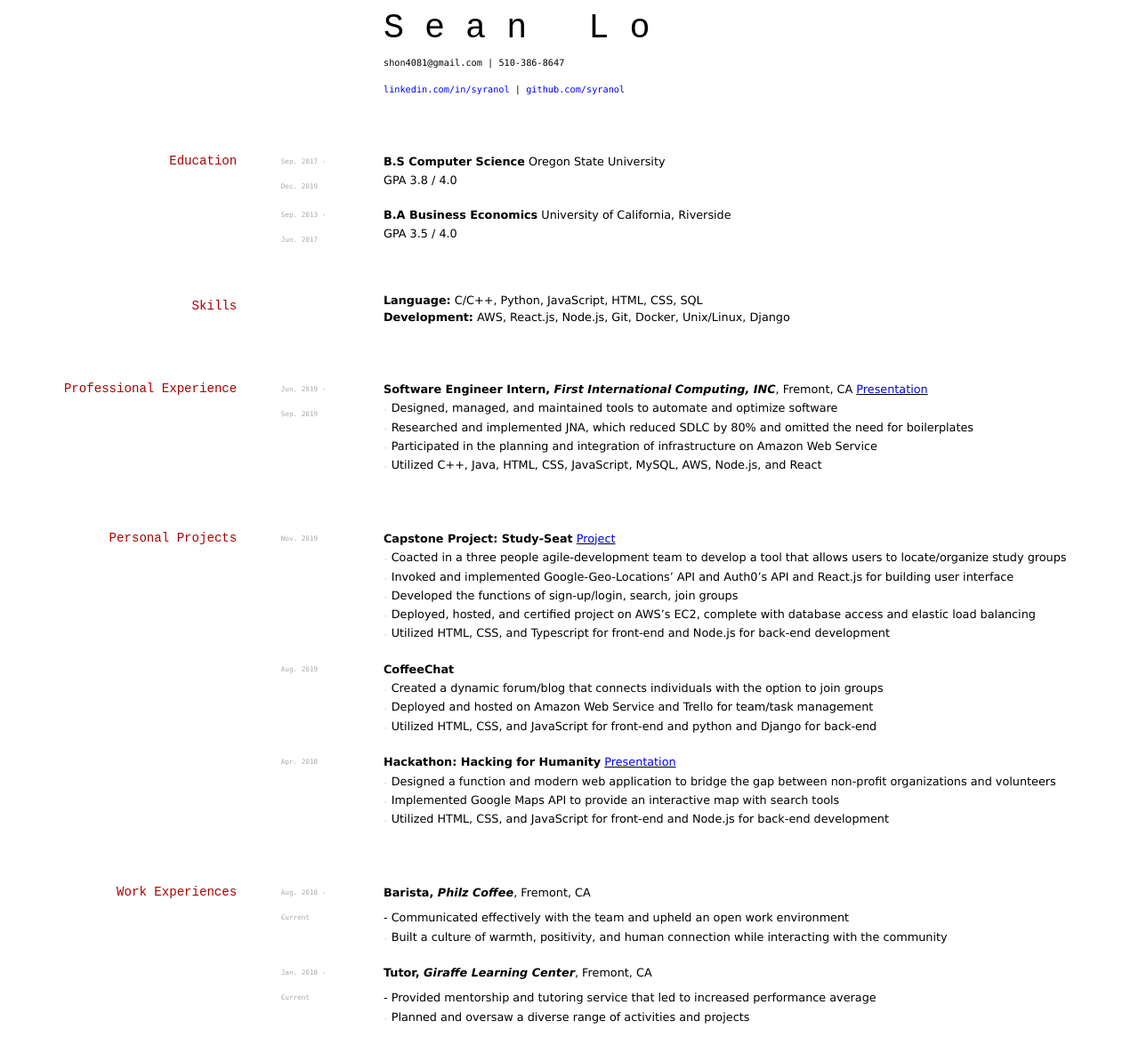
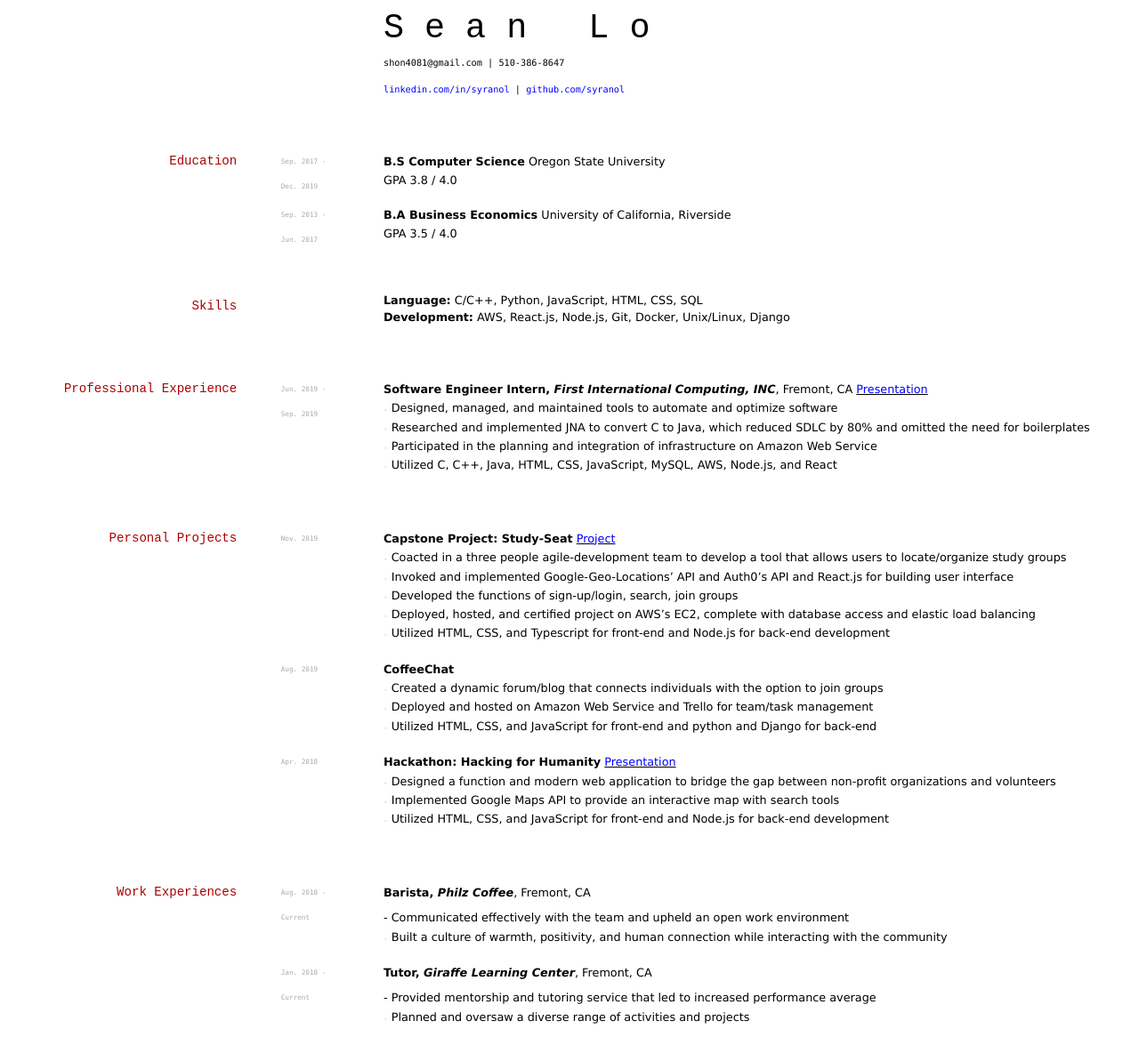
Before and after one commit to elipapa/markdown-cv, a Jekyll site: the page built from index.md, in a window 1280 px wide. Shown: the whole page at 89% size. Built offline with Jekyll 4.4.1, drawn with Linux system fonts in a browser that asks for light colours.

Commit message:
Update index.md

```diff
--- a/index.md
+++ b/index.md
@@ -39,10 +39,10 @@ __Software Engineer Intern, *First International Computing, INC*__, Fremont, CA
 
 `Sep. 2019`
 - `-` Designed, managed, and maintained tools to automate and optimize software
-- `-` Researched and implemented JNA, which reduced SDLC by 80%
+- `-` Researched and implemented JNA to convert C to Java, which reduced SDLC by 80%
 and omitted the need for boilerplates
 - `-` Participated in the planning and integration of infrastructure on Amazon Web Service
-- `-` Utilized C++, Java, HTML, CSS, JavaScript, MySQL, AWS, Node.js, and React
+- `-` Utilized C, C++, Java, HTML, CSS, JavaScript, MySQL, AWS, Node.js, and React
 
 ## Personal Projects
 
```
